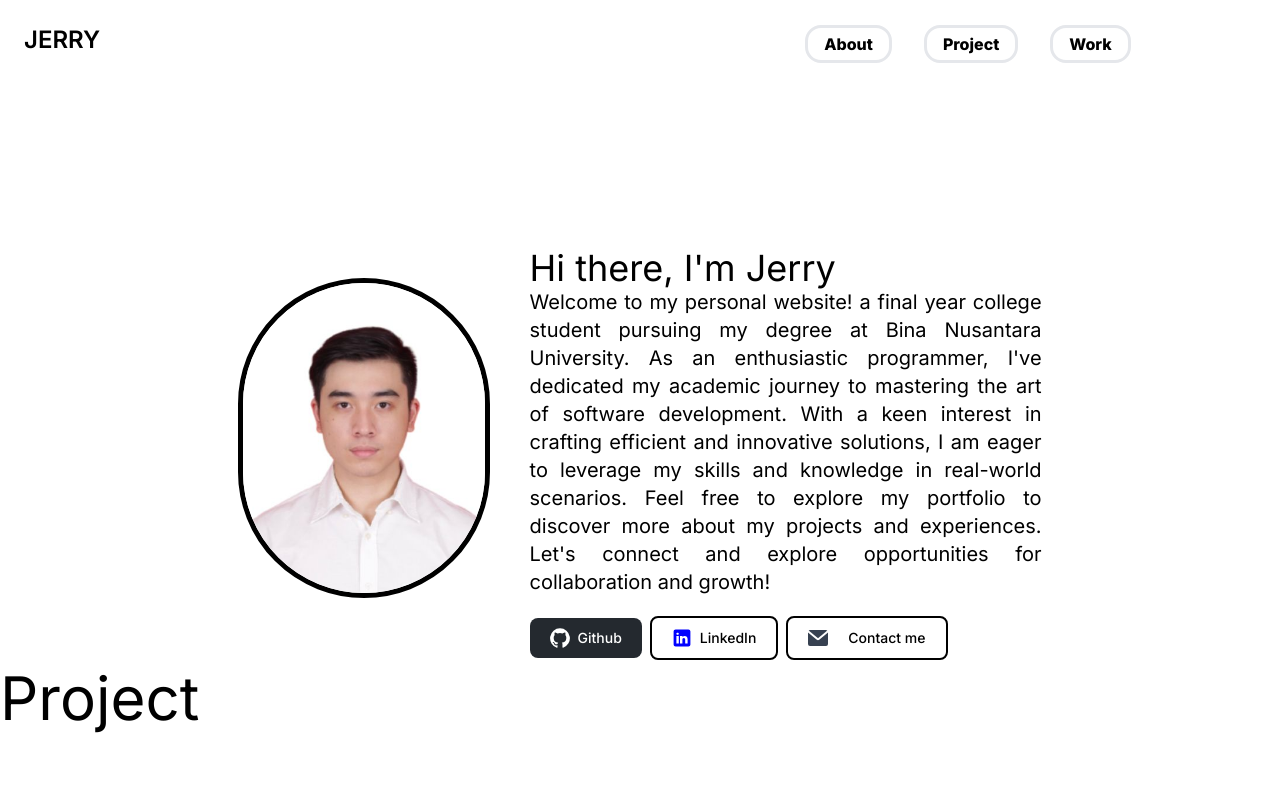
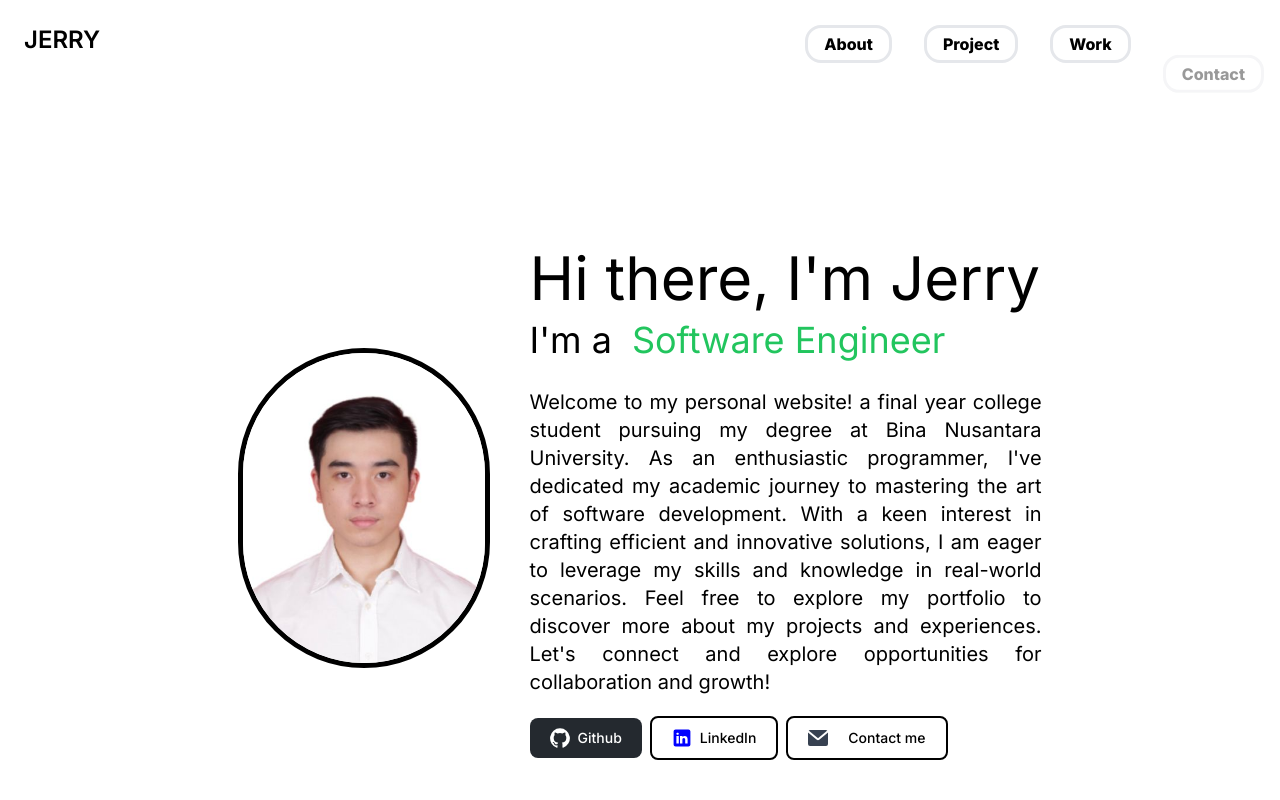
Before and after one commit to JXLK-dev/Jxlk-Website, a Next.js app: page / in a window 1280 px wide. Shown: the top 800 px of the page. Built offline with nearby package versions, Linux system fonts and the light colour scheme.

Commit message:
bug fixed and added animation

```diff
--- a/app/components/Header.tsx
+++ b/app/components/Header.tsx
@@ -45,8 +45,8 @@ export const Header = () => {
   const elevatedButtonClass =
     "md:px-4 md:py-1 md:rounded-2xl md:hover:border-[3px] md:hover:border-black md:animate-[exitFloating_2s] md:hover:shadow-xl md:transition md:hover:duration-500 md:hover:motion-safe:animate-[slowFloating_3s_infinite] font-extrabold ";
   return (
-    <motion.div className="h-fit sticky" initial="initial" animate="loading">
-      <motion.nav className="border-gray-200 ">
+    <motion.div className="h-fit sticky top-0 z-10">
+      <motion.nav className="border-gray-200">
         <motion.div className="max-w-screen-xl flex flex-wrap items-center justify-between mx-auto p-4">
           <motion.span className="self-center text-2xl font-semibold whitespace-nowrap md:rounded-xl md:p-2">
             JERRY
--- a/app/components/IntroLoader.tsx
+++ b/app/components/IntroLoader.tsx
@@ -3,7 +3,7 @@ import { motion } from "framer-motion";
 
 export const IntroLoader = () => (
   <motion.div
-    className="absolute"
+    className="fixed"
     initial="onLoad"
     animate="loaded"
     variants={{
--- a/app/components/IntroductionSection.tsx
+++ b/app/components/IntroductionSection.tsx
@@ -36,7 +36,7 @@ export const IntroductionSection = () => {
     },
   };
   return (
-    <div className="pt-32 block w-1/2 m-auto md:w-full md:flex md:justify-center md:items-center">
+    <div className="pt-32 pb-[400px] block w-1/2 m-auto md:w-full md:flex md:justify-center md:items-center">
       <motion.div initial="hidden" animate="show" variants={image}>
         <Image
           className="rounded-full border-[5px] border-black h-[40vh] w-auto m-auto"
@@ -46,17 +46,24 @@ export const IntroductionSection = () => {
           alt="Profile picture"
         />
       </motion.div>
-      <div className="text-justify mt-10 md:w-2/5 md:ml-10">
+      <div className="text-justify mt-10 md:w-2/5 md:ml-10 md:pb-10">
         <motion.div
           className=""
           initial="hidden"
           animate="show"
           variants={introParagraph}
         >
-          <h1 className="text-center md:text-left md:text-4xl">
+          <h1 className="text-center md:text-left md:text-6xl md:pb-3">
             Hi there, I&apos;m Jerry
           </h1>
+          <h2 className="text-center md:text-left md:text-4xl md:pb-7 flex">
+            I&apos;m a{" "}
+            <div className="md:animate-[slowfloating_3s_infinite] w-fit md:ml-5 text-green-500">
+              Software Engineer
+            </div>
+          </h2>
         </motion.div>
+
         <motion.div initial="hidden" animate="show" variants={introParagraph}>
           <p className="md:text-xl">
             Welcome to my personal website! a final year college student
@@ -79,7 +86,7 @@ export const IntroductionSection = () => {
           <a
             href="https://www.github.com/jxlk-dev"
             type="button"
-            class="text-white cursor-pointer bg-[#24292F] hover:bg-[#24292F]/90 focus:ring-4 focus:outline-none focus:ring-[#24292F]/50 font-medium rounded-lg text-sm px-5 py-2.5 text-center inline-flex items-center me-2 mb-2 hover:animate-bounce animate-[exitFloating_2s]"
+            class="text-white cursor-pointer bg-[#24292F] hover:bg-[#24292F]/90 focus:ring-4 focus:outline-none focus:ring-[#24292F]/50 font-medium rounded-lg text-sm px-5 py-2.5 text-center inline-flex items-center me-2 mb-2 hover:animate-[slowfloating_3s_infinite] animate-[exitFloating_2s]"
           >
             <svg
               className="w-5 h-5 me-2"
@@ -99,7 +106,7 @@ export const IntroductionSection = () => {
           <a
             href="https://www.linkedin.com/in/jerry-developer"
             type="button"
-            class="text-black border-2 border-black cursor-pointer bg-white hover:bg-white/90 focus:ring-4 focus:outline-none focus:ring-white/50 font-medium rounded-lg text-sm px-5 py-2.5 text-center inline-flex items-center me-2 mb-2 hover:animate-bounce animate-[exitFloating_2s]"
+            class="text-black border-2 border-black cursor-pointer bg-white hover:bg-white/90 focus:ring-4 focus:outline-none focus:ring-white/50 font-medium rounded-lg text-sm px-5 py-2.5 text-center inline-flex items-center me-2 mb-2 hover:animate-[slowfloating_3s_infinite] animate-[exitFloating_2s]"
           >
             <svg
               xmlns="http://www.w3.org/2000/svg"
@@ -114,7 +121,7 @@ export const IntroductionSection = () => {
           <a
             href="mailto:jerrybudiman03@gmail.com"
             type="button"
-            class="text-black border-2 border-black cursor-pointer bg-white hover:bg-white/90 focus:ring-4 focus:outline-none focus:ring-white/50 font-medium rounded-lg text-sm px-5 py-2.5 text-center inline-flex items-center me-2 mb-2 hover:animate-bounce animate-[exitFloating_2s]"
+            class="text-black border-2 border-black cursor-pointer bg-white hover:bg-white/90 focus:ring-4 focus:outline-none focus:ring-white/50 font-medium rounded-lg text-sm px-5 py-2.5 text-center inline-flex items-center me-2 mb-2 hover:animate-[slowfloating_3s_infinite] animate-[exitFloating_2s]"
           >
             <svg
               class="w-5 h-5 mr-5 text-gray-700"
--- a/app/components/Project.tsx
+++ b/app/components/Project.tsx
@@ -1,6 +1,11 @@
 "use client";
 import React from "react";
+import { motion } from "framer-motion";
 
 export const Project = () => {
-  return <div className="text-6xl w-full">Project</div>;
+  return (
+    <div>
+      <motion.div className="text-5xl w-full text-center">Project</motion.div>
+    </div>
+  );
 };
--- a/tailwind.config.ts
+++ b/tailwind.config.ts
@@ -33,6 +33,19 @@ const config: Config = {
             color: "black",
           },
         },
+        slowfloating: {
+          "0%": {
+            transform: " translate(0px,0px)",
+          },
+          "20%": { transform: " translate(0px,-7px)" },
+          "40%": {
+            transform: " translate(0px,-4px)",
+          },
+          "70%": { transform: " translate(0px,-10px)" },
+          "100%": {
+            transform: " translate(0px,0px)",
+          },
+        },
         exitFloating: {
           "0%": { transform: "translate(0px,0px)", borderWidth: "3px" },
           "15%": { borderWidth: "0px" },
@@ -48,6 +61,7 @@ const config: Config = {
       animation: {
         blinking: "blinking 2s transition infinite",
         floating: "slowFloating 3s transition infinite",
+        slowfloating: "slowFloating 3s transition infinite",
         exitFloating: "exitFloating 2s transition",
       },
     },
```
